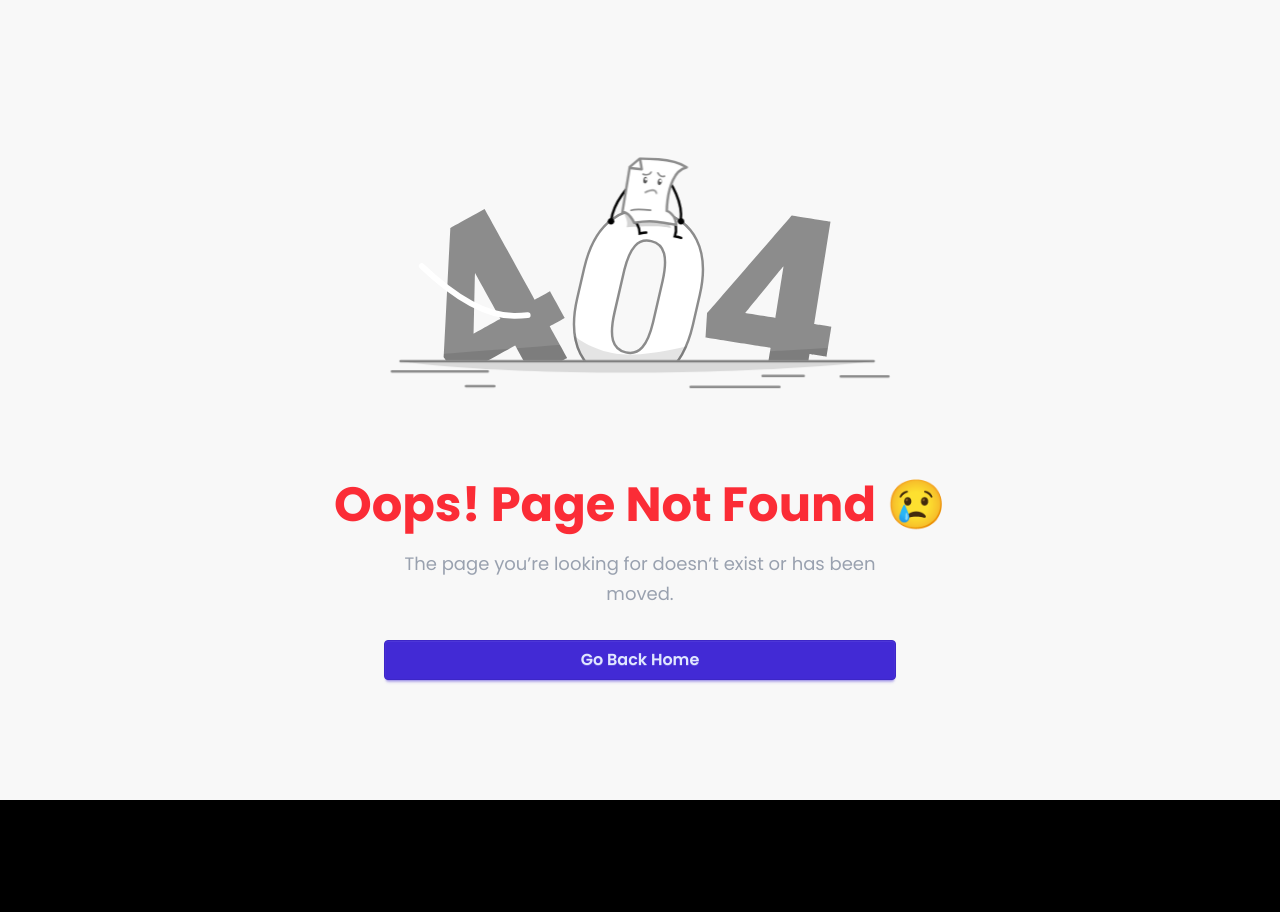
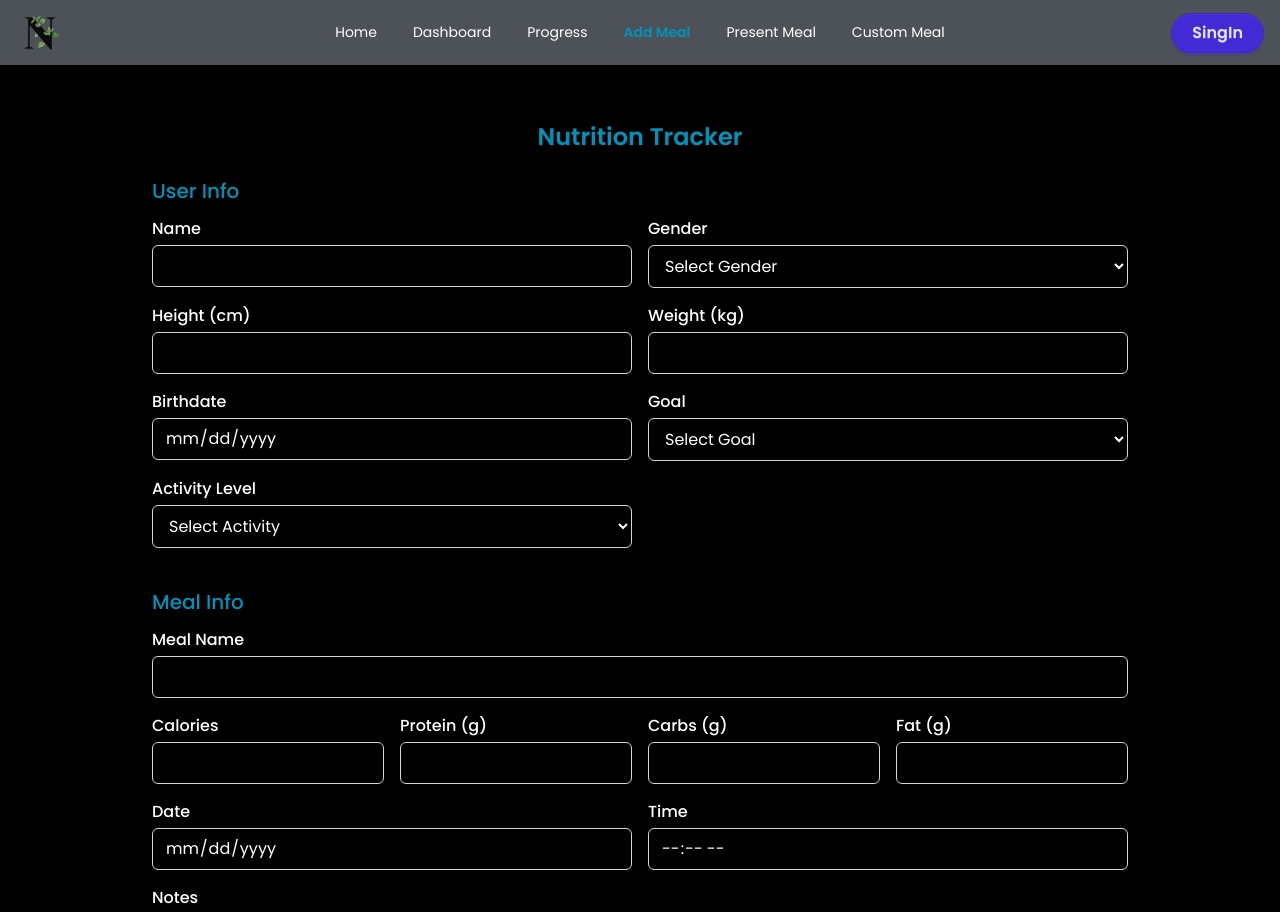
Before and after one commit to Amitkumersarkar/Nutrition-Tracker, a React (Vite) app: page /add-meal in a window 1280 px wide. Before the commit this address had no page. Shown: the top 912 px of the page. Before the commit the page ends 800 px from the top, so only its background shows below. Built offline with nearby package versions, Linux system fonts and the light colour scheme.

Commit message:
added meal entry form

```diff
--- /dev/null
+++ b/src/Pages/MealEntryForm/MealEntry.jsx
@@ -0,0 +1,206 @@
+import { useState, useEffect } from "react";
+
+const MealEntry = () => {
+    const [userData, setUserData] = useState({
+        name: "",
+        gender: "",
+        height: "",
+        weight: "",
+        birthdate: "",
+        goal: "",
+        activity: "",
+    });
+
+    const [meal, setMeal] = useState({
+        name: "",
+        calories: "",
+        protein: "",
+        carbs: "",
+        fat: "",
+        date: "",
+        time: "",
+        notes: "",
+    });
+
+    const [bmi, setBmi] = useState(null);
+    const [calorieGoal, setCalorieGoal] = useState(null);
+
+    // Handle user data change
+    const handleUserChange = (e) => {
+        const { name, value } = e.target;
+        setUserData((prev) => ({ ...prev, [name]: value }));
+    };
+
+    // Handle meal data change
+    const handleMealChange = (e) => {
+        const { name, value } = e.target;
+        setMeal((prev) => ({ ...prev, [name]: value }));
+    };
+
+    // Calculate BMI
+    useEffect(() => {
+        const { height, weight } = userData;
+        if (height && weight) {
+            const heightM = height / 100;
+            const bmiValue = (weight / (heightM * heightM)).toFixed(1);
+            setBmi(bmiValue);
+        } else {
+            setBmi(null);
+        }
+    }, [userData.height, userData.weight]);
+
+    // Calculate daily calorie goal
+    useEffect(() => {
+        const { gender, weight, height, birthdate, goal, activity } = userData;
+        if (gender && weight && height && birthdate && goal && activity) {
+            const age = new Date().getFullYear() - new Date(birthdate).getFullYear();
+            let bmr = 0;
+            if (gender === "male") bmr = 10 * weight + 6.25 * height - 5 * age + 5;
+            else if (gender === "female") bmr = 10 * weight + 6.25 * height - 5 * age - 161;
+            else bmr = 10 * weight + 6.25 * height - 5 * age;
+
+            let activityMultiplier = 1.2;
+            switch (activity) {
+                case "sedentary": activityMultiplier = 1.2; break;
+                case "light": activityMultiplier = 1.375; break;
+                case "moderate": activityMultiplier = 1.55; break;
+                case "active": activityMultiplier = 1.725; break;
+                case "very": activityMultiplier = 1.9; break;
+            }
+
+            let calories = bmr * activityMultiplier;
+            if (goal === "lose") calories -= 500;
+            else if (goal === "gain") calories += 500;
+
+            setCalorieGoal(Math.round(calories));
+        } else setCalorieGoal(null);
+    }, [userData]);
+
+    const handleSubmit = (e) => {
+        e.preventDefault();
+        console.log("User Data:", userData);
+        console.log("Meal Data:", meal);
+        alert("Meal & user info submitted!");
+        setUserData({
+            name: "",
+            gender: "",
+            height: "",
+            weight: "",
+            birthdate: "",
+            goal: "",
+            activity: "",
+        });
+        setMeal({
+            name: "",
+            calories: "",
+            protein: "",
+            carbs: "",
+            fat: "",
+            date: "",
+            time: "",
+            notes: "",
+        });
+    };
+
+    return (
+        <div className="max-w-5xl mx-auto p-6 bg-black shadow-md rounded-lg mt-8">
+            <h2 className="text-2xl font-semibold mb-6 text-center text-cyan-600">
+                Nutrition Tracker
+            </h2>
+
+            <form onSubmit={handleSubmit} className="space-y-6">
+
+                {/* User Info */}
+                <div>
+                    <h3 className="text-xl font-medium mb-3 text-cyan-600">User Info</h3>
+                    <div className="grid grid-cols-1 md:grid-cols-2 gap-4">
+                        {inputField("Name", "name", userData.name, handleUserChange)}
+                        {selectField("Gender", "gender", userData.gender, handleUserChange, [
+                            { label: "Select Gender", value: "" },
+                            { label: "Male", value: "male" },
+                            { label: "Female", value: "female" },
+                            { label: "Other", value: "other" },
+                        ])}
+                        {inputField("Height (cm)", "height", userData.height, handleUserChange, "number")}
+                        {inputField("Weight (kg)", "weight", userData.weight, handleUserChange, "number")}
+                        {inputField("Birthdate", "birthdate", userData.birthdate, handleUserChange, "date")}
+                        {selectField("Goal", "goal", userData.goal, handleUserChange, [
+                            { label: "Select Goal", value: "" },
+                            { label: "Lose Weight", value: "lose" },
+                            { label: "Maintain Weight", value: "maintain" },
+                            { label: "Gain Weight", value: "gain" },
+                        ])}
+                        {selectField("Activity Level", "activity", userData.activity, handleUserChange, [
+                            { label: "Select Activity", value: "" },
+                            { label: "Sedentary", value: "sedentary" },
+                            { label: "Lightly Active", value: "light" },
+                            { label: "Moderately Active", value: "moderate" },
+                            { label: "Active", value: "active" },
+                            { label: "Very Active", value: "very" },
+                        ])}
+                    </div>
+
+                    <div className="mt-4 flex flex-col sm:flex-row gap-4">
+                        {bmi && <div className="p-3 bg-cyan-50 rounded-md text-cyan-700 font-semibold">BMI: {bmi}</div>}
+                        {calorieGoal && <div className="p-3 bg-cyan-50 rounded-md text-cyan-700 font-semibold">Daily Calorie Goal: {calorieGoal} kcal</div>}
+                    </div>
+                </div>
+
+                {/* Meal Info */}
+                <div>
+                    <h3 className="text-xl font-medium mb-3 text-cyan-600">Meal Info</h3>
+                    <div className="space-y-4">
+                        {inputField("Meal Name", "name", meal.name, handleMealChange)}
+                        <div className="grid grid-cols-1 sm:grid-cols-4 gap-4">
+                            {inputField("Calories", "calories", meal.calories, handleMealChange, "number")}
+                            {inputField("Protein (g)", "protein", meal.protein, handleMealChange, "number")}
+                            {inputField("Carbs (g)", "carbs", meal.carbs, handleMealChange, "number")}
+                            {inputField("Fat (g)", "fat", meal.fat, handleMealChange, "number")}
+                        </div>
+                        <div className="grid grid-cols-1 sm:grid-cols-2 gap-4">
+                            {inputField("Date", "date", meal.date, handleMealChange, "date")}
+                            {inputField("Time", "time", meal.time, handleMealChange, "time")}
+                        </div>
+                        {textareaField("Notes", "notes", meal.notes, handleMealChange)}
+                    </div>
+                </div>
+
+                {/* Submit */}
+                <div className="text-center">
+                    <button type="submit" className="bg-cyan-600 hover:bg-cyan-700 text-white px-6 py-2 rounded-full font-semibold transition">
+                        Submit
+                    </button>
+                </div>
+
+            </form>
+        </div>
+    );
+};
+
+// Reusable components
+const inputField = (label, name, value, onChange, type = "text") => (
+    <div>
+        <label className="block mb-1 font-medium">{label}</label>
+        <input type={type} name={name} value={value} onChange={onChange} className="w-full border border-gray-300 rounded-md px-3 py-2 focus:outline-none focus:ring-2 focus:ring-cyan-400" />
+    </div>
+);
+
+const selectField = (label, name, value, onChange, options) => (
+    <div>
+        <label className="block mb-1 font-medium">{label}</label>
+        <select name={name} value={value} onChange={onChange} className="w-full border border-gray-300 rounded-md px-3 py-2 focus:outline-none focus:ring-2 focus:ring-cyan-400">
+            {options.map((opt) => (
+                <option key={opt.value} value={opt.value}>{opt.label}</option>
+            ))}
+        </select>
+    </div>
+);
+
+const textareaField = (label, name, value, onChange) => (
+    <div>
+        <label className="block mb-1 font-medium">{label}</label>
+        <textarea name={name} value={value} onChange={onChange} rows={3} className="w-full border border-gray-300 rounded-md px-3 py-2 focus:outline-none focus:ring-2 focus:ring-cyan-400" />
+    </div>
+);
+
+export default MealEntry;
--- a/src/components/Header/Navbar.jsx
+++ b/src/components/Header/Navbar.jsx
@@ -46,22 +46,22 @@ const Navbar = () => {
             </li>
             <li>
                 <NavLink
-                    to="/statistics"
+                    to="/present-meal"
                     className={({ isActive }) =>
                         isActive ? "text-cyan-600 font-semibold" : "hover:text-cyan-500"
                     }
                 >
-                    Statistics
+                    Present Meal
                 </NavLink>
             </li>
             <li>
                 <NavLink
-                    to="/contact"
+                    to="/custom-meal"
                     className={({ isActive }) =>
                         isActive ? "text-cyan-600 font-semibold" : "hover:text-cyan-500"
                     }
                 >
-                    Contact
+                    Custom Meal
                 </NavLink>
             </li>
         </>
@@ -118,7 +118,7 @@ const Navbar = () => {
                         to="/profile"
                         className="btn btn-primary rounded-full px-5 text-sm sm:text-base hover:bg-cyan-700 transition"
                     >
-                        Profile
+                        SingIn
                     </Link>
                 </div>
             </div>
--- a/src/main.jsx
+++ b/src/main.jsx
@@ -5,6 +5,7 @@ import { createBrowserRouter, RouterProvider, } from "react-router-dom";
 import ErrorPage from './Pages/ErrorPage';
 import MainLayout from './Layout/MainLayout';
 import Dashboard from './components/Dashboard/Dashboard';
+import MealEntry from './Pages/MealEntryForm/MealEntry';
 
 const router = createBrowserRouter([
   {
@@ -15,6 +16,10 @@ const router = createBrowserRouter([
       {
         path: '/',
         element: <Dashboard></Dashboard>
+      },
+      {
+        path: '/add-meal',
+        element: <MealEntry></MealEntry>
       }
     ]
   },
```
